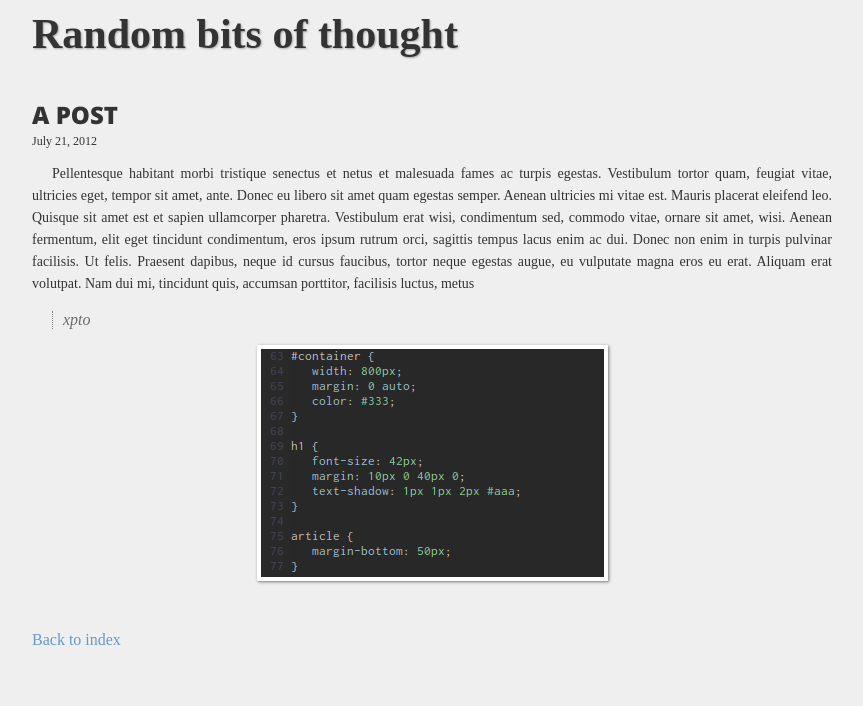
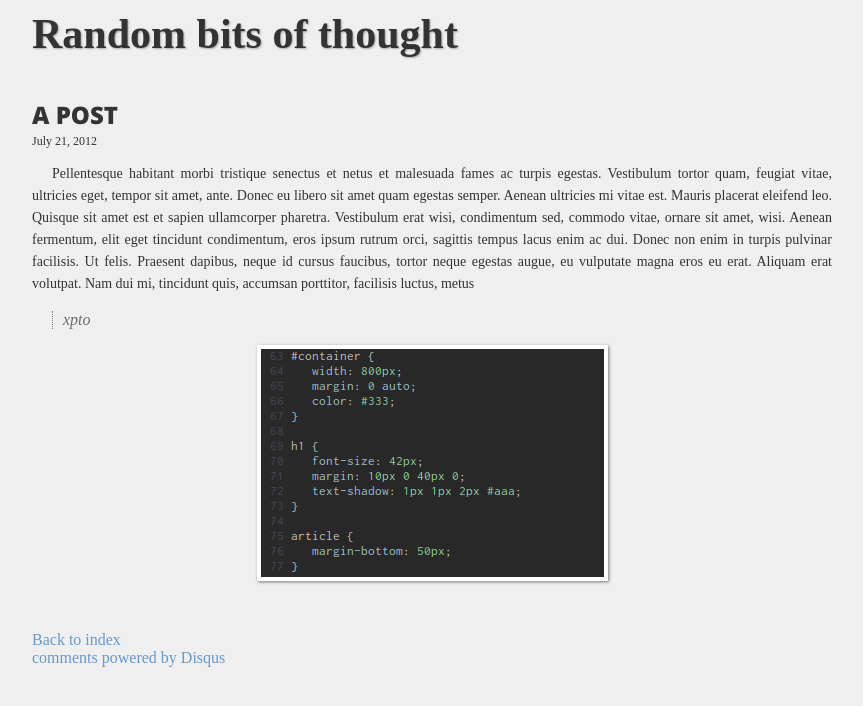
Before and after one commit to nfbvieira/nfbvieira.github.com, a Jekyll site: the page built from _posts/2012-07-21-a-post.md, in a window 1280 px wide. Shown: the top 706 px of the page, without its empty margins (208-1071 px from the left). Built offline with Jekyll 4.4.1, drawn with Linux system fonts in a browser that asks for light colours; some web fonts are replaced; comment, search, counter and statistics services are not loaded; some of the changed lines change nothing that is shown.

Commit message:
Add Disqus comments

```diff
--- a/_layouts/post.html
+++ b/_layouts/post.html
@@ -7,3 +7,19 @@
 	{{ content }}
 </article>
 <a href="/">Back to index</a>
+
+
+<div id="disqus_thread"></div>
+<script type="text/javascript">
+	  /* * * CONFIGURATION VARIABLES: EDIT BEFORE PASTING INTO YOUR WEBPAGE * * */
+	  var disqus_shortname = 'randombitsofthought'; // required: replace example with your forum shortname
+
+	  /* * * DON'T EDIT BELOW THIS LINE * * */
+	  (function() {
+		     var dsq = document.createElement('script'); dsq.type = 'text/javascript'; dsq.async = true;
+		     dsq.src = 'http://' + disqus_shortname + '.disqus.com/embed.js';
+		     (document.getElementsByTagName('head')[0] || document.getElementsByTagName('body')[0]).appendChild(dsq);
+		  })();
+</script>
+<noscript>Please enable JavaScript to view the <a href="http://disqus.com/?ref_noscript">comments powered by Disqus.</a></noscript>
+<a href="http://disqus.com" class="dsq-brlink">comments powered by <span class="logo-disqus">Disqus</span></a>
```
